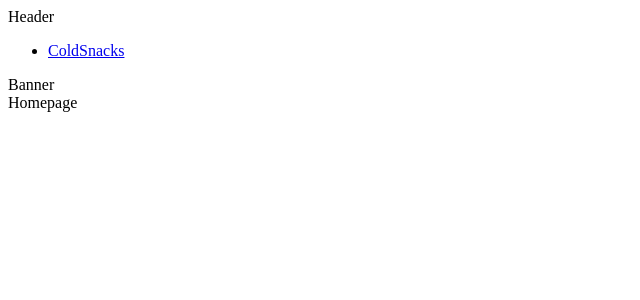
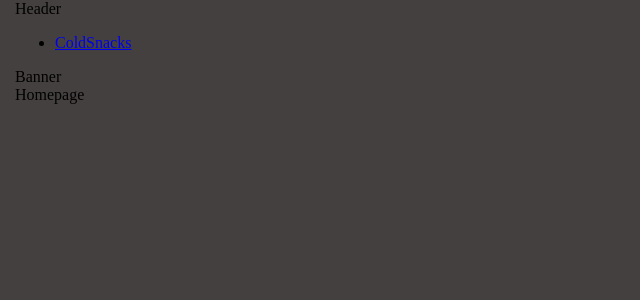
Before and after one commit to Heneros/react-dishes, a React (Create React App) app: page / in a window 1280 px wide. Shown: the top 300 px of the page, without its empty margins (0-640 px from the left). Built offline with nearby package versions, Linux system fonts and the light colour scheme.

Commit message:
added styles

```diff
--- a/package.json
+++ b/package.json
@@ -14,7 +14,7 @@
     "react-dom": "^18.2.0",
     "react-router-dom": "^6.4.1",
     "react-scripts": "5.0.1",
-    "styled-components": "^5.3.5",
+    "styled-components": "^5.3.6",
     "web-vitals": "^2.1.4"
   },
   "scripts": {
--- a/src/App.js
+++ b/src/App.js
@@ -1,14 +1,19 @@
 import React from 'react';
 import { Route, Routes } from "react-router-dom";
+
+
 import Homepage from './components/Homepage';
-import Banner from './components/Banner';
 import Navbar from './components/Navbar';
 import Header from './components/Header';
 import ProductsColdSnacks from './components/ProductsColdSnacks';
 import ProductColdSnacks from './components/ProductColdSnacks';
+import GlobalStyles from './components/styles/GlobalStyles';
 
 function App() {
-    return (<>
+    return (
+        <>
+            <GlobalStyles />
+            <div className='container'>
                 <Header />
                 <nav>
                     <Navbar />
@@ -18,6 +23,7 @@ function App() {
                     <Route path="/productscoldsnacks" element={<ProductsColdSnacks />} />
                     <Route path="/productscoldsnacks/:id" element={<ProductColdSnacks />} />
                 </Routes>
+            </div>
         </>
     )
 }
--- /dev/null
+++ b/src/components/styles/GlobalStyles.js
@@ -0,0 +1,26 @@
+import { createGlobalStyle } from "styled-components";
+
+const GlobalStyles = createGlobalStyle`
+html {
+  box-sizing: border-box;
+}
+
+*,
+*::before,
+*::after {
+  box-sizing: inherit;
+}
+
+body{
+    background: #44403F;
+    margin: 0;
+    padding: 0;
+}
+.container{
+    max-width: 1325px;
+    padding: 0 15px;
+    margin: 0 auto;
+}
+`;
+
+export default GlobalStyles;
```
Also changed, not shown: src/components/styles/Global.js (deleted), src/components/styles/Header.js (added), 1 other file (tests, documents, lock files or other folders). Lines whose indentation alone changed are shown as unchanged.
